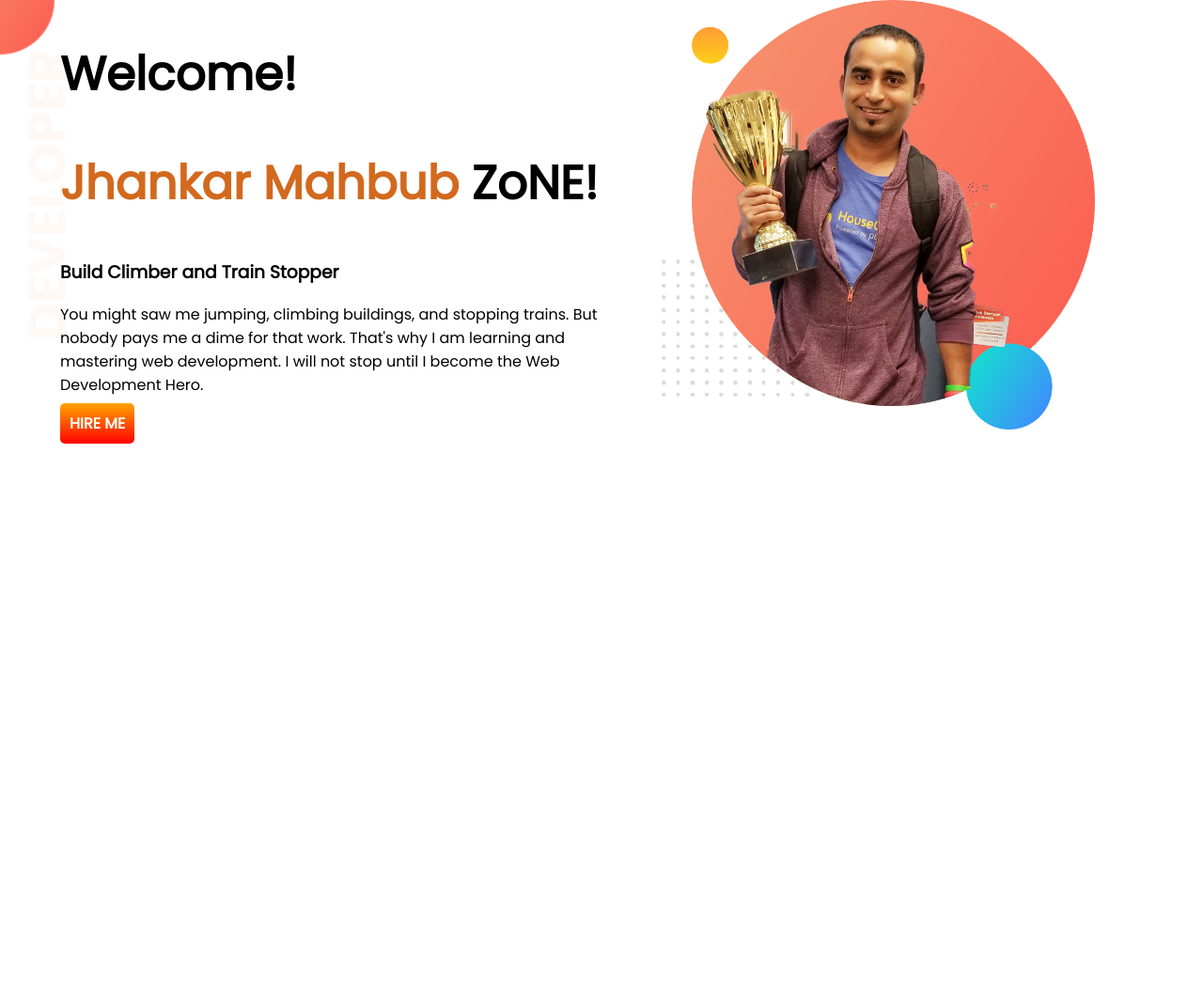
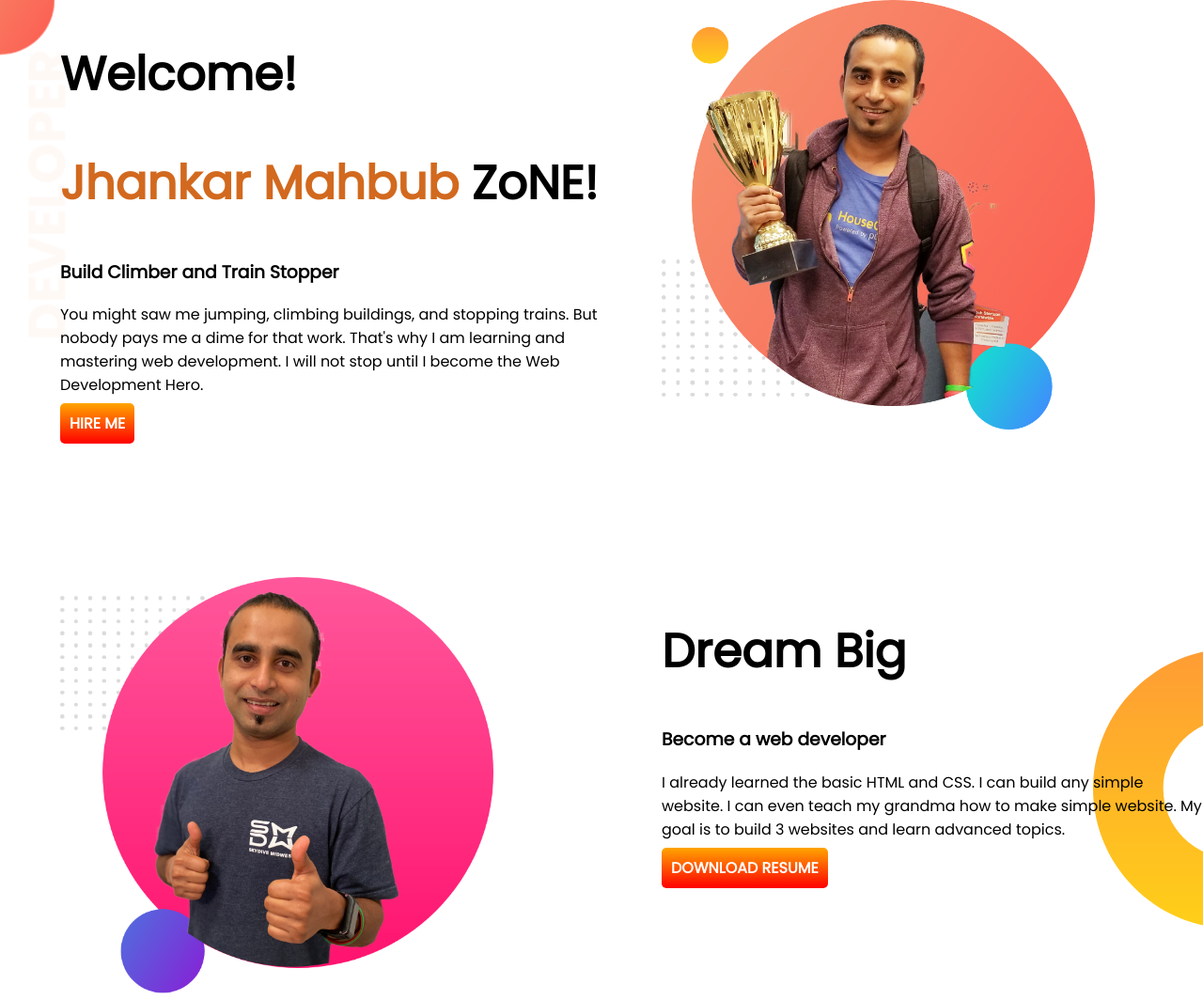
Before and after one commit to rakib-007/my-another-project, a plain HTML site: page index.html in a window 1280 px wide. Shown: the whole page at 94% size. Before the commit the page ends 800 px from the top, so only its background shows below. Drawn offline with Linux system fonts and the light colour scheme.

Commit message:
four commit

```diff
--- a/index.html
+++ b/index.html
@@ -26,5 +26,20 @@
         </div>
 
     </section>
+    <section class="sec2">
+        <div class="half">
+            <img src="images/jhankar2.png" alt="">
+        </div>
+        <div class="half">
+            <h1>Dream Big
+            </h1>
+            <h3>Become a web developer
+            </h3>
+            <p>I already learned the basic HTML and CSS. I can build any simple website. I can even teach my grandma how to make simple website. My goal is to build 3 websites and learn advanced topics.</p>
+            <a class="link-1" href="#">DOWNLOAD RESUME</a>
+
+        </div>
+
+    </section>
 </body>
 </html>
--- a/style.css
+++ b/style.css
@@ -21,6 +21,7 @@ h1{
     display: flex;
     background-image: url(images/top-banner.png);
     background-repeat: no-repeat;
+    margin-bottom: 150px;
 
 }
 .half{
@@ -31,3 +32,9 @@ h1{
 .half img{
     width:80%;
 }
+.sec2{
+    display: flex;
+    background-image: url(images/dream-bg.png);
+    background-repeat: no-repeat;
+    background-position: right;
+}
```
